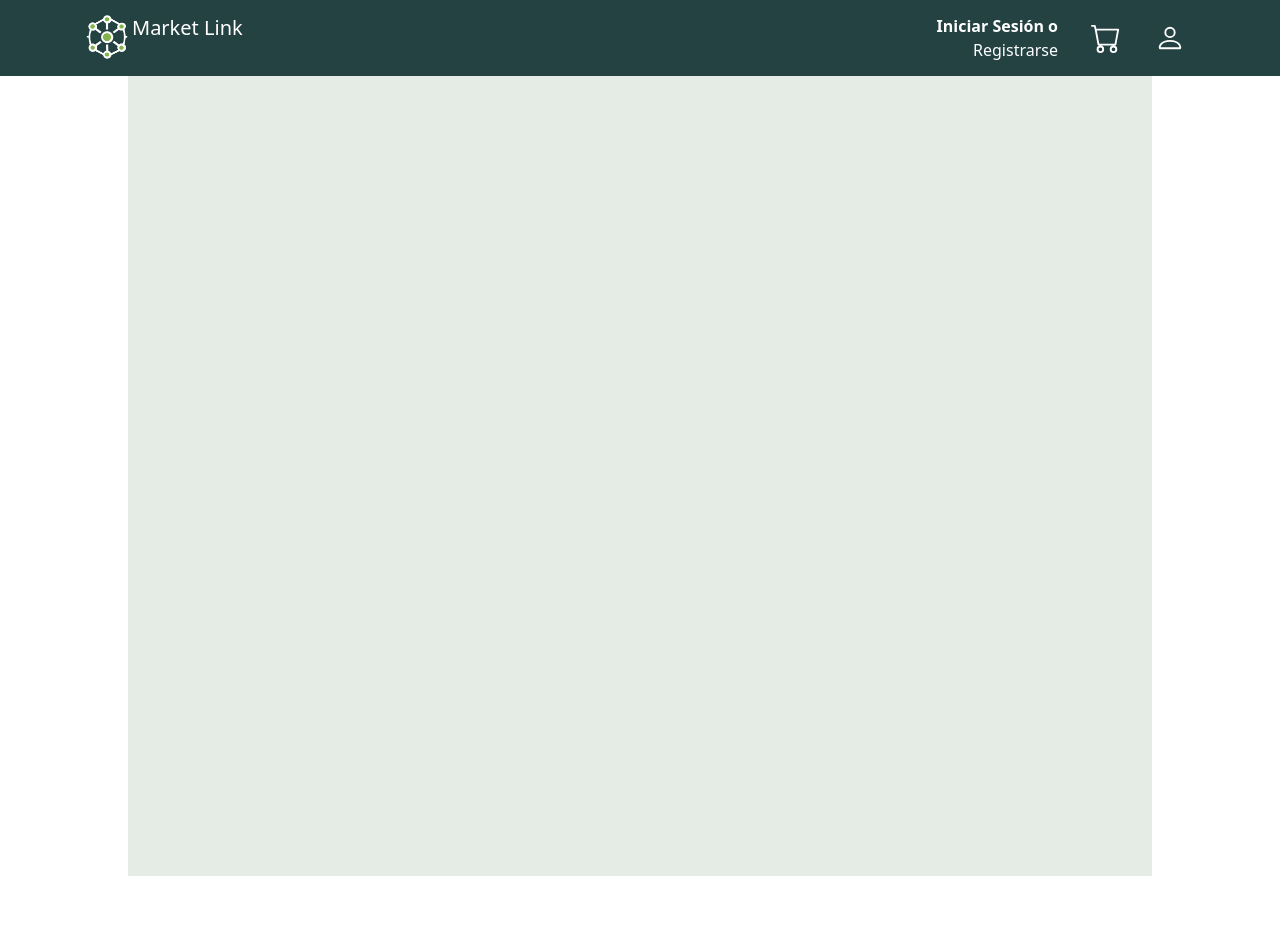
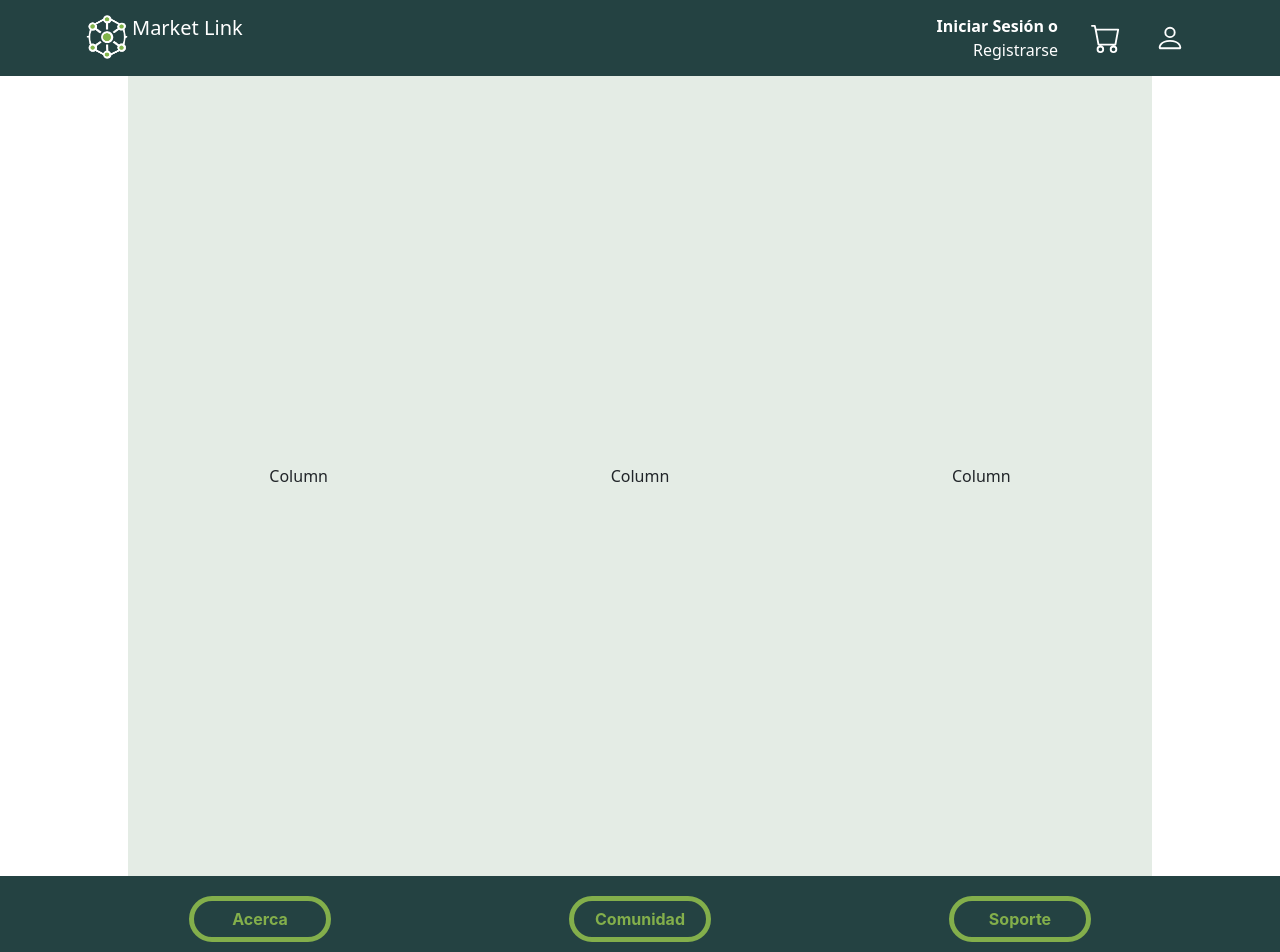
Before and after one commit to Diegomm146/IC5821_Proyecto_Programado, a React (Vite) app in the folder marketlink/: page / in a window 1280 px wide. Shown: the top 952 px of the page. Before the commit the page ends 876 px from the top, so only its background shows below. Built offline with nearby package versions, Linux system fonts and the light colour scheme.

Commit message:
header footer

```diff
--- a/marketlink/screens/clientProfile/ClientProfile.module.css
+++ b/marketlink/screens/clientProfile/ClientProfile.module.css
@@ -1,4 +1,13 @@
-.mainContainer {
+.mainContainerClientProfile {
+  background: #E4ECE5;
+  text-align: center;
+  width: 80%;
+  height: 100vh;
+  margin: 0 auto;
+  display: grid;
+  place-items: center;
+}
+.loginContainerRegisterClient {
     background: #E4ECE5;
     text-align: center;
     width: 80%;
@@ -6,4 +15,69 @@
     margin: 0 auto;
     display: grid;
     place-items: center;
-  }
+}
+
+.loginLogo {
+    margin-bottom: 20px;
+}
+
+.rowsClientProfile {
+    display: flex;
+    flex-direction: column;
+    justify-content: center;
+    align-items: center;
+    height: 100%;
+}
+
+.iniciarSesionRegisterClient {
+    font-family: 'Inter', sans-serif;
+    color: #244242;
+    margin-bottom: 20px;
+}
+
+.formContainerClientProfile {
+    display: flex;
+    flex-direction: column;
+    align-items: center; /* Center items horizontally */
+}
+
+.inputsClientProfile {
+  font-family: 'Inter', sans-serif;
+  padding: 5px;
+  text-align: center;
+  border-radius: 20px;
+  margin-bottom: 20px;
+  width: 30%;
+  place-items: center;
+  border: none;
+}
+
+.botonTransparenteRegisterClient {
+  text-align: center;
+  font-family: 'Inter', sans-serif;
+  background: transparent;
+  border: 5px solid #244242;
+  border-radius: 20px;
+  padding: 2px;
+  margin-top: 20px;
+  width: 30%;
+  cursor: pointer;
+  color: #244242;
+  font-weight: bold;
+}
+
+.input-with-image {
+  position: relative;
+}
+
+.input-with-image input[type="text"] {
+  padding-right: 10px; /* Adjust as needed */
+}
+
+.input-with-image .button-image {
+  position: absolute;
+  top: 50%;
+  right: 5px; /* Adjust as needed */
+  transform: translateY(-50%);
+  cursor: pointer;
+}
--- a/marketlink/screens/clientProfile/ClientProfile.tsx
+++ b/marketlink/screens/clientProfile/ClientProfile.tsx
@@ -2,6 +2,8 @@ import { FunctionComponent } from "react";
 import styles from "./ClientProfile.module.css";
 import 'bootstrap/dist/css/bootstrap.css';
 import Header from '../../src/components/header/Header';
+import Footer from "../../src/components/footer/Footer";
+
 
 const ClientProfile: FunctionComponent = () => {
   return (
@@ -9,9 +11,25 @@ const ClientProfile: FunctionComponent = () => {
         <header >
           <Header/>
         </header>
-        <div className={styles.mainContainer}>
+        <body className={styles.mainContainerClientProfile}>
 
-        </div>
+          <div className="container text-center">
+            <div className="row">
+              <div className="col">
+                Column
+              </div>
+              <div className="col">
+                Column
+              </div>
+              <div className="col">
+                Column
+              </div>
+            </div>
+          </div>
+        </body>
+        <footer>
+          <Footer/>
+        </footer>
     </html>
   );
 };
--- a/marketlink/src/components/footer/Footer.module.css
+++ b/marketlink/src/components/footer/Footer.module.css
@@ -4,14 +4,15 @@
   }
 
 .footer_button {
-    border-radius: 20px; /* Adjust as needed for the desired rounded corners */
-    border: none;
-    background-color: #83AF4B; /* Replace with the button color from your image */
-    color: white; /* Set the text color to white */
-    margin: 0 auto; /* Center button horizontally */
-    display: block; /* Necessary to center with auto margins */
-    font-size: 1rem; /* Adjust as needed */
-    padding: 0.5rem 1rem; /* Adjust as needed */
+    text-align: center;
+    font-family: 'Inter', sans-serif;
+    background-color: transparent;
+    border: 5px solid #83AF4B;
+    border-radius: 31px;
+    color: #83AF4B;
+    margin: 0 auto;
+    font-weight: bold;
+    width: 40%;
 }
 
   /* Add media queries if necessary to handle different screen sizes */
--- a/marketlink/src/components/footer/Footer.tsx
+++ b/marketlink/src/components/footer/Footer.tsx
@@ -8,7 +8,7 @@ const Footer = () => {
     <footer className={styles.footer}>
       <Container>
         <Row>
-          <Col >
+          <Col className="text-center">
             <Button className={styles.footer_button}>Acerca</Button>
           </Col>
           <Col className="text-center">
--- a/marketlink/src/components/header/Header.module.css
+++ b/marketlink/src/components/header/Header.module.css
@@ -1,5 +1,6 @@
 .header {
     background-color: #244242;
+    max-height: 80px;
   }
 
 .whiteTextButton {
--- a/marketlink/src/components/header/Header.tsx
+++ b/marketlink/src/components/header/Header.tsx
@@ -9,7 +9,7 @@ const Header = () => {
       <Navbar.Brand href="#home">
             <img
               alt=""
-              src="/../../../public/image.png"
+              src="/../../../image.png"
               width="50"
               height="50"
               className="d-inline-block align-top"
```
Also changed, not shown: marketlink/screens/registerClient/RegisterClient.module.css (+6 -7 lines), marketlink/screens/registerClient/RegisterClient.tsx (+11 -11 lines), marketlink/public/defaultpp.png (added).
